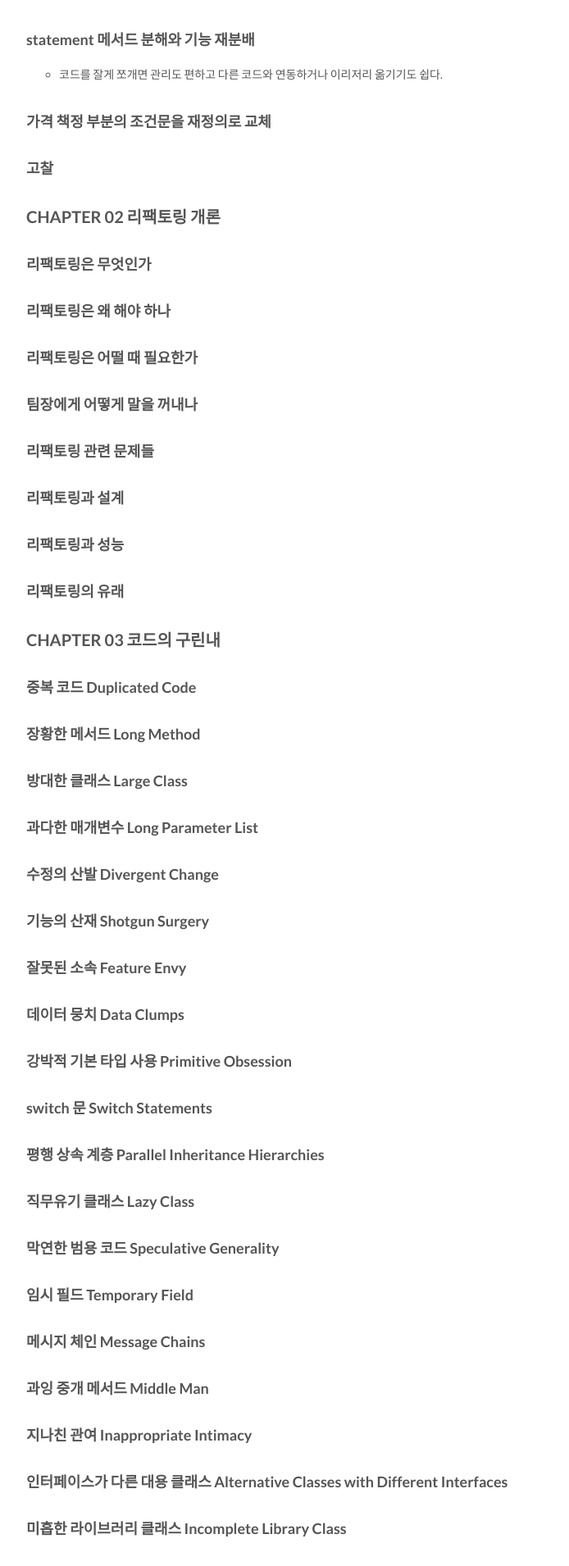
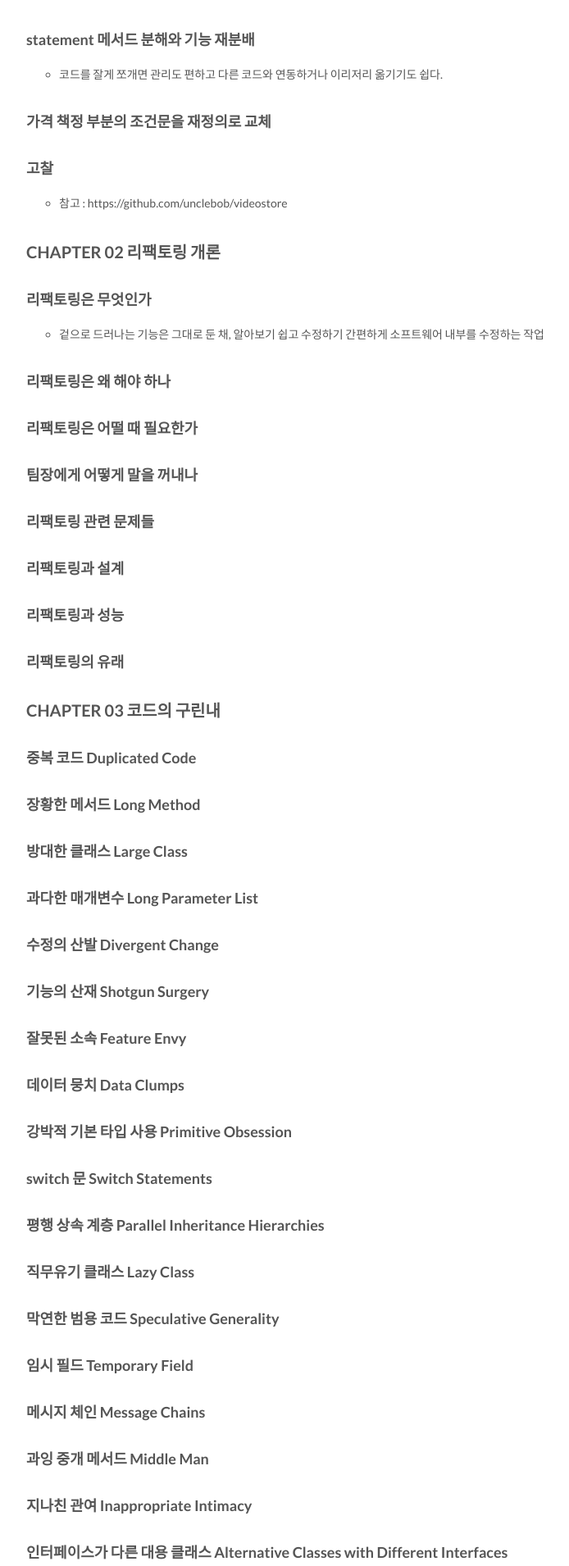
Before and after one commit to csj4032/csj4032.github.io, a Jekyll site: the page built from _posts/2018-04-16-Refactoring.md, in a window 1280 px wide. Shown: the part 1266-3176 px from the top of the page at 82% size, without its empty margins (258-952 px from the left). Built offline with Jekyll 4.4.1, drawn with Linux system fonts in a browser that asks for light colours; comment, search, counter and statistics services are not loaded.

Commit message:
리팩토링 포스팅 수정

```diff
--- a/_posts/2018-04-16-Refactoring.md
+++ b/_posts/2018-04-16-Refactoring.md
@@ -35,10 +35,12 @@ comments: true
 ### 가격 책정 부분의 조건문을 재정의로 교체
 
 ### 고찰
+* 참고 : https://github.com/unclebob/videostore
 
 ## CHAPTER 02 리팩토링 개론
 
 ### 리팩토링은 무엇인가
+* 겉으로 드러나는 기능은 그대로 둔 채, 알아보기 쉽고 수정하기 간편하게 소프트웨어 내부를 수정하는 작업
 
 ### 리팩토링은 왜 해야 하나
 
```
